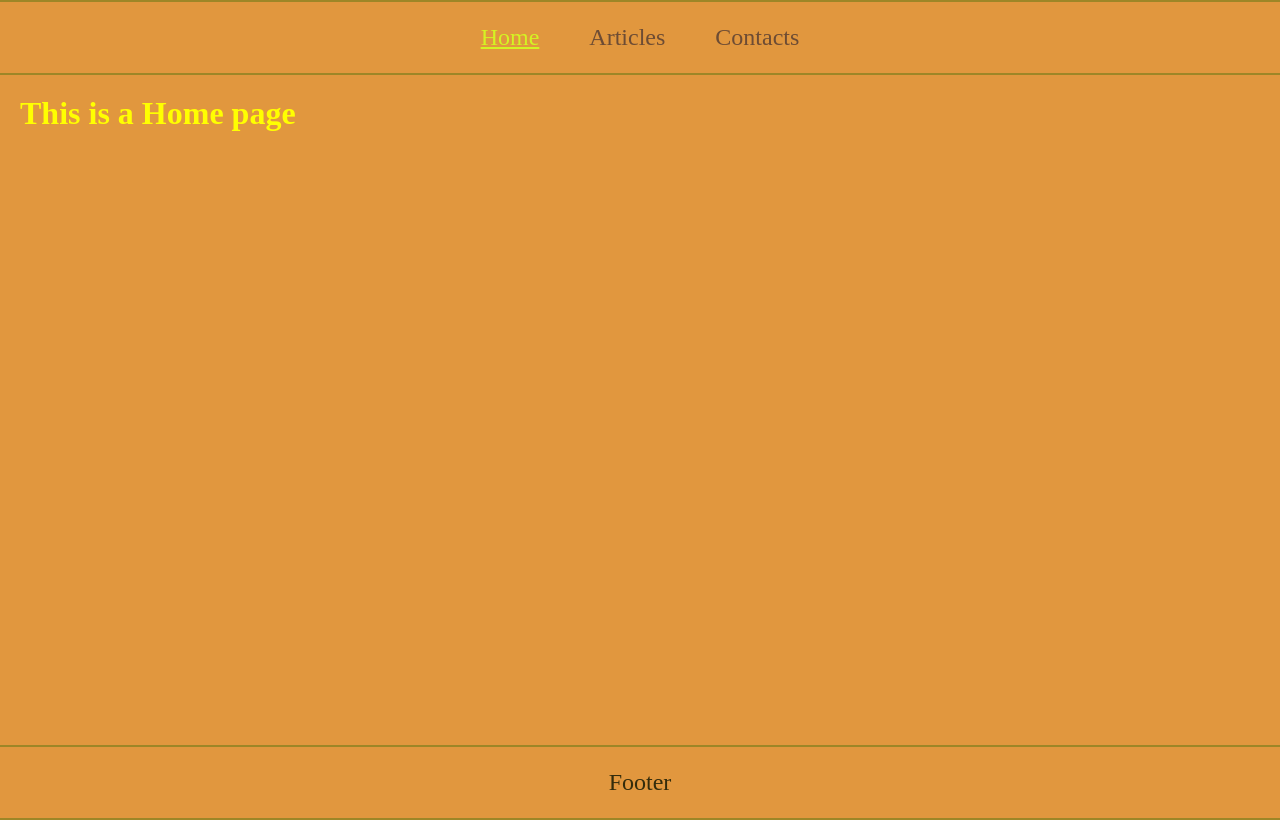
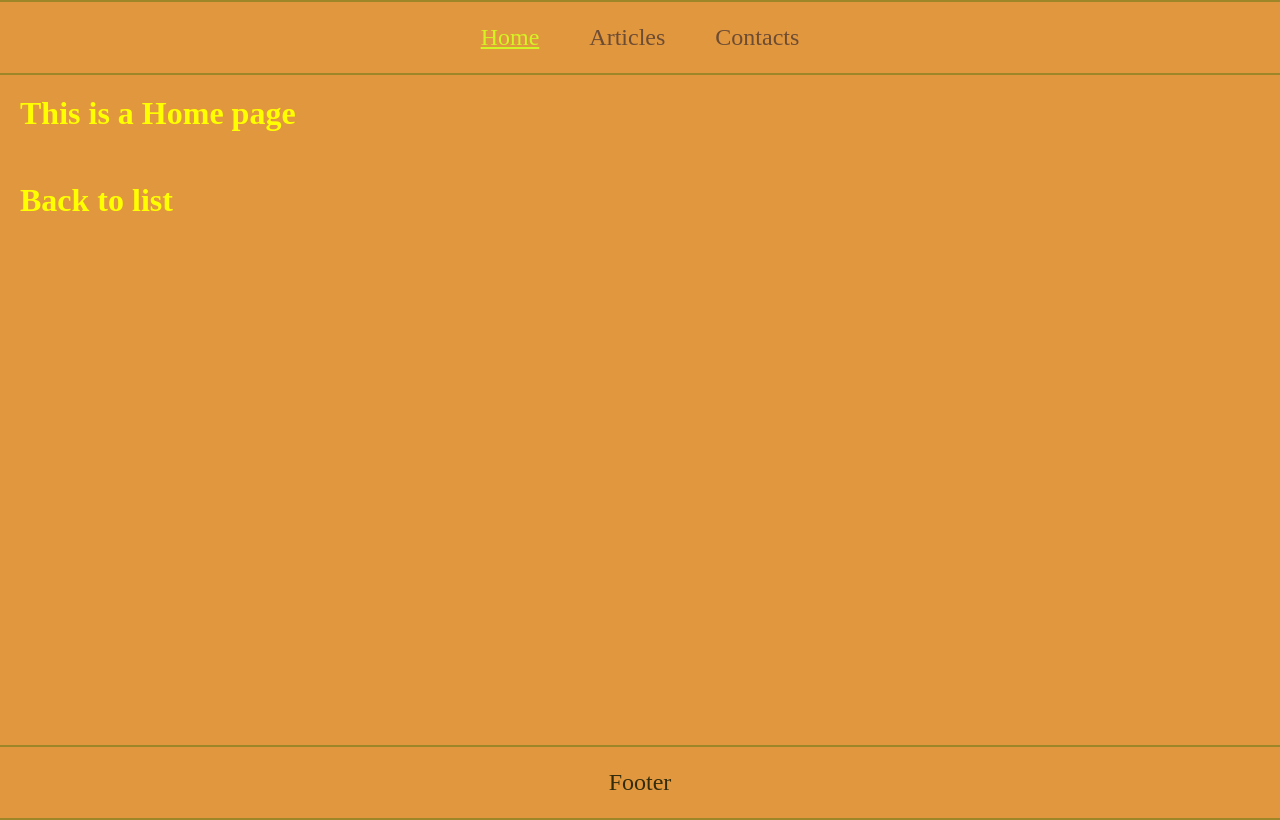
Before and after one commit to Augamak/BlogPosts, a React (Vite) app: page / in a window 1280 px wide. Built offline with nearby package versions, Linux system fonts and the light colour scheme.

Commit message:
add useNavigate

```diff
--- a/src/Pages/Contacts.jsx
+++ b/src/Pages/Contacts.jsx
@@ -1,7 +1,10 @@
+import BackButton from "../components/BackButton";
+
 const Contacts = () => {
     return (
         <div className="about">
             <h1>This is Contacts page</h1>
+            <BackButton />
         </div>
     );
 };
--- a/src/Pages/Home.jsx
+++ b/src/Pages/Home.jsx
@@ -1,7 +1,10 @@
+import BackButton from "../components/BackButton";
+
 const Home = () => {
     return (
         <div className="about">
             <h1>This is a Home page</h1>
+            <BackButton />
         </div>
     );
 };
--- a/src/Pages/SingleArticle.jsx
+++ b/src/Pages/SingleArticle.jsx
@@ -1,9 +1,13 @@
 import { useEffect, useState } from "react";
-import { useParams } from "react-router-dom";
+import { useLocation, useNavigate, useParams } from "react-router-dom";
+import BackButton from "../components/BackButton";
 
 const SingleArticle = () => {
     const [article, setArticle] = useState({});
     const {id} = useParams ()
+    const navigate = useNavigate ()
+    const location = useLocation()
+    console.log(location)
 
 
 useEffect(() => {
@@ -17,12 +21,14 @@ useEffect(() => {
 }, []);
 
 
+
     return (
         <div className="article-post">
 
            <h1>Category - {article.category}</h1>
            <p>{article.content_text}</p>
            <img className="article-img" src={article.photo_url} alt="photo" />
+            <BackButton />
         </div>
     );
 };
--- /dev/null
+++ b/src/components/BackButton.jsx
@@ -0,0 +1,16 @@
+import { useNavigate } from "react-router-dom";
+
+function BackButton() {
+    const navigate = useNavigate()
+
+    const backToList = () => {
+        navigate("/articles")
+    }
+
+
+    return (
+        <h1 style={{cursor: "pointer"}} onClick={backToList}>Back to list</h1>
+    )
+}
+
+export default BackButton;
--- a/src/index.css
+++ b/src/index.css
@@ -49,6 +49,9 @@ main {
 .about {
   color: yellow;
   margin: 20px;
+  display: flex;
+  flex-direction: column;
+  gap: 50px;
 }
 
 .header-nav-link {
```
